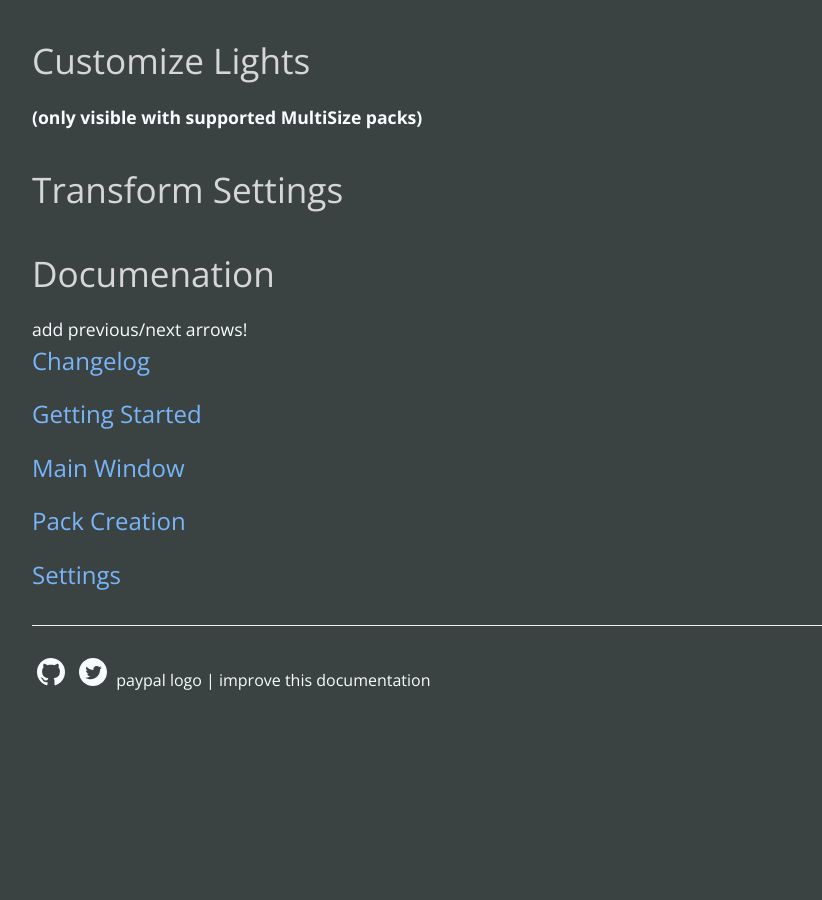
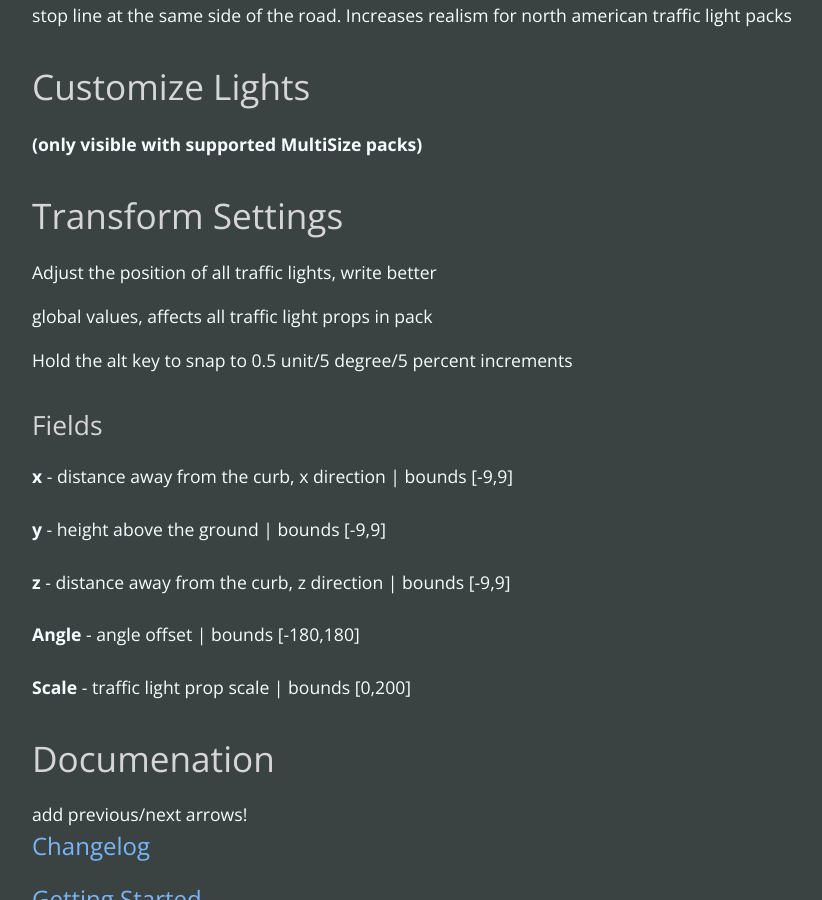
Before and after one commit to Cgameworld/TrafficLightReplacer-Site, a Jekyll site: the page built from main-window.md, in a window 1280 px wide and 900 px high, scrolled down 1047 px. Shown: the whole window, without its empty margins (192-1014 px from the left). Built offline with Jekyll 4.4.1, drawn with Linux system fonts in a browser that asks for light colours; nearby versions of some CDN libraries; a style sheet for code colours, icons or effects is not loaded; before the commit the page ends 1787 px from its top, so only the background shows below that.

Commit message:
updated posts

```diff
--- a/main-window.md
+++ b/main-window.md
@@ -39,3 +39,22 @@ Places traffic lights on the opposing side of roads instead the default where tr
 
 
 # Transform Settings
+
+Adjust the position of all traffic lights, write better
+
+global values, affects all traffic light props in pack
+
+Hold the alt key to snap to 0.5 unit/5 degree/5 percent increments
+
+
+## Fields
+
+**x** - distance away from the curb, x direction | bounds [-9,9]\
+\
+**y** - height above the ground | bounds [-9,9]\
+\
+**z** - distance away from the curb, z direction | bounds [-9,9]\
+\
+**Angle** - angle offset | bounds [-180,180]\
+\
+**Scale** - traffic light prop scale | bounds [0,200]
```
Also changed, not shown: pack-creation.md (+0 -11 lines).
